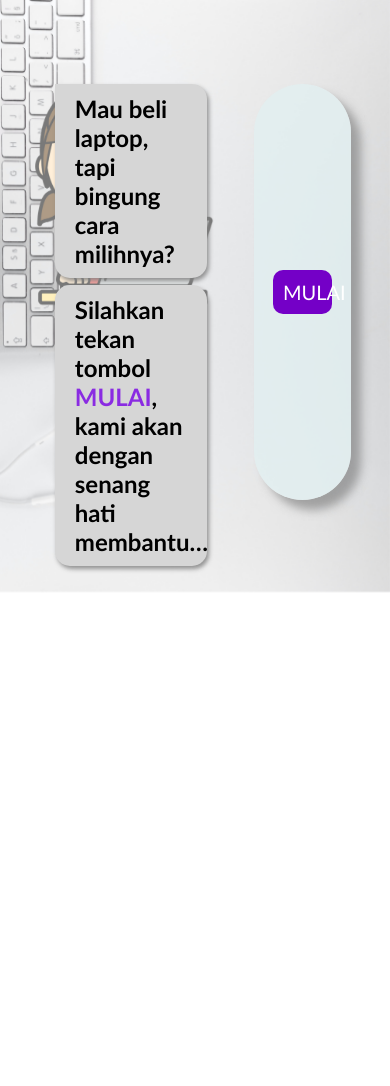
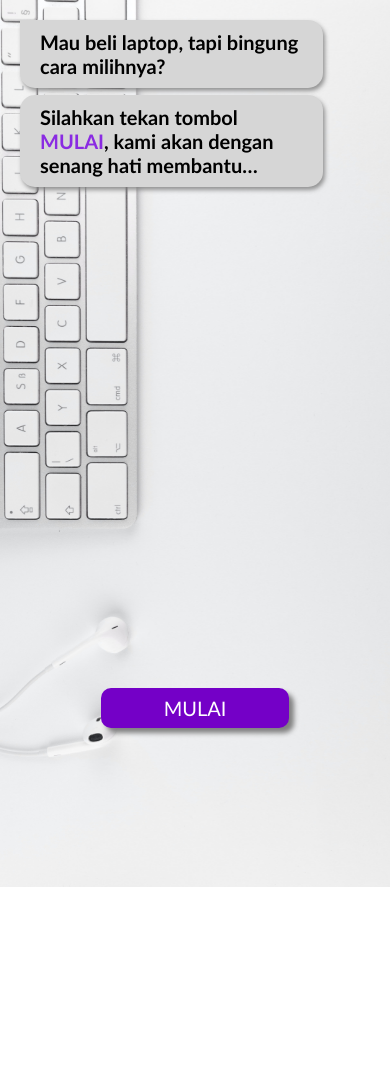
Before and after one commit to R124L-Tech/rekomendasi-laptop, a PHP site: page / in a window 390 px wide; the page is wider, and only the part inside the window is pictured. Shown: the top 1086 px of that part. After the commit the page ends 887 px from the top of that part, so only its background shows below. Run offline with PHP 8.4, Linux system fonts and the light colour scheme.

Commit message:
Responsive fix

```diff
--- /dev/null
+++ b/css/responsive.css
@@ -0,0 +1,69 @@
+@media only screen and (max-width: 900px) {
+  .background img{
+    width: 150%;
+  }
+    .gambar-admin {
+        display: none;
+    }
+
+
+  /* ANIMATION */
+  @keyframes tampil {
+    from {
+      transform: translate(0px,10px);
+    }
+    to {
+      transform: translate(0px,0);
+    }
+  }
+  @keyframes tampilCustomer {
+    from {
+      transform: translate(85px,10px);
+    }
+    to {
+      transform: translate(85px,0);
+    }
+  }
+
+  .chats {
+      width: 90%;
+    padding: 20px;
+  }
+  .chat-admin,
+  .chat-customer {
+      width: 75%;
+      font-size: 20px;
+      /* z-index: 5; */
+  }
+  .chat-admin {
+    transform: translateX(0px);
+  }
+  .chat-admin-tambah {
+    transform: translate(0px, -3px);
+}
+
+.chat-customer{
+    width: 60%;
+    align-self: flex-end;
+    transform: translateX(85px);
+  }
+
+  /* ACTION */
+    .action-center {
+    padding: 5% 0;
+    width: 80%;
+    height: 30vh;
+    position: sticky;
+    left: 10%;
+    bottom: -10px;
+    box-shadow: none;
+    background-color: rgba(226, 239, 240, 0);
+    }
+
+  .selector{
+      box-shadow: 5px 5px 5px gray;
+  }
+  .selector, a {
+    padding: 8px;
+  }
+}
--- a/css/style.css
+++ b/css/style.css
@@ -19,14 +19,85 @@ body {
 
 .gambar-admin {
   position: fixed;
-  /* z-index: 2; */
   top: 10vh;
   left: 9%;
 }
 .gambar-admin img {
+  z-index: 0;
   width: 50%;
   height: auto;
 }
+
+/* CHATS */
+  /* ANIMATION */
+  @keyframes tampil {
+    from {
+      opacity: 0%;
+      transform: translate(-70px,10px);
+    }
+    to {
+      opacity: 100%;
+      transform: translate(-70px,0);
+    }
+  }
+  @keyframes tampilCustomer {
+    from {
+      opacity: 0%;
+      transform: translate(0px,10px);
+    }
+    to {
+      opacity: 100%;
+      transform: translate(0px,0);
+    }
+  }
+
+  .background{
+    z-index: -1;
+    position: fixed;
+    top: 0;
+    left: 0;
+    width: 100%;
+  }
+  .background img{
+    width: 100%;
+  }
+
+  .chats {
+    width: 48%;
+    height: 200%;
+    padding: 10vh 32%;
+    padding-bottom: 50vh;
+  }
+  .chat-admin,
+  .chat-customer {
+    width: 60%;
+    padding: 10px 20px;
+    border-radius: 15px;
+    box-shadow: 2px 3px 4px rgba(128, 128, 128, 0.829);
+  }
+  .chat-admin {
+    margin-bottom: 10px;
+    background-color: rgb(214, 214, 214);
+    color: rgb(0, 0, 0);
+    transform: translateX(-70px);
+    animation: tampil .5s ease-in;
+  }
+  .chat-admin-mulai {
+    border-top-left-radius: 0;
+  }
+  .chat-admin-tambah {
+    transform: translate(-70px, -3px);
+  }
+  .chat-customer {
+    margin-bottom: 35px;
+    background-color: #0592a5;
+    border-top-right-radius: 0;
+    color: white;
+    animation: tampilCustomer .5s ease-in;
+  }
+/* CHATS END */
+
+
 button {
   outline: none;
 }
@@ -45,65 +116,6 @@ button {
   justify-content: space-evenly;
   align-items: center;
 }
-
-/* CHATS */
-  /* ANIMATION */
-  @keyframes tampil {
-    from {
-      opacity: 0%;
-      transform: translate(-70px,10px);
-    }
-    to {
-      opacity: 100%;
-      transform: translate(-70px,0);
-    }
-  }
-
-  .background img{
-    width: 100%;
-  }
-  .background{
-    z-index: -1;
-    position: fixed;
-    top: 0;
-    left: 0;
-    width: 100%;
-  }
-
-  .chats {
-    width: 48%;
-    height: 200%;
-    padding: 10vh 32%;
-    padding-bottom: 50vh;
-  }
-  .chat-admin,
-  .chat-customer {
-    width: 60%;
-    padding: 10px 20px;
-    border-radius: 15px;
-    box-shadow: 2px 3px 4px rgba(128, 128, 128, 0.829);
-    animation: tampil .5s ease-in;
-  }
-  .chat-admin {
-    margin-bottom: 10px;
-    background-color: rgb(214, 214, 214);
-    color: rgb(0, 0, 0);
-    transform: translateX(-70px);
-  }
-  .chat-admin-mulai {
-    border-top-left-radius: 0;
-  }
-  .chat-admin-tambah {
-    transform: translate(-70px, -3px);
-  }
-  .chat-customer {
-    margin-bottom: 35px;
-    background-color: #0592a5;
-    border-top-right-radius: 0;
-    color: white;
-  }
-/* CHATS END */
-
 .selector, a {
   border: none;
   text-decoration: none;
@@ -117,26 +129,3 @@ button {
 .selector:hover, a:nover {
   background-color: rgb(137, 43, 204);
 }
-
-.responsive {
-  display: none;
-}
-@media only screen and (max-width: 900px) {
-  body {
-    overflow-y: hidden;
-  }
-  .responsive {
-    display: flex;
-    justify-content: center;
-    align-items: center;
-    position: absolute;
-    z-index: 999;
-    background-color: black;
-    color: white;
-    width: 100%;
-    height: 100vh;
-    top: 0;
-    left: 0;
-    text-align: center;
-  }
-}
--- a/index.html
+++ b/index.html
@@ -7,6 +7,7 @@
     <meta name="viewport" content="width=device-width, initial-scale=1, shrink-to-fit=no">
 
     <link rel="stylesheet" href="css/style.css">
+    <link rel="stylesheet" href="css/responsive.css">
 
     <title>Request Laptop</title>
 </head>
@@ -121,15 +122,10 @@
             <button class="selector" id="lo_2" hidden>Tidak</button>
 
             <!-- liat full rekomendasi -->
-            <button class="selector" id="lfull" hidden><a href="rekomendasi/">Lihat Rekomendasi</a></button>
+            <button class="selector" id="lfull" hidden><a href="rekomendasi/">Rekomendasi</a></button>
 
         </div>
     </div>
-
-    <!-- AKTIFKAN AGARTIDAK BISA DIAKSES VIA MOBILE -->
-    <!-- <div class="responsive">
-        <h1>Berhubung tampilannya belum responsive, jadi untuk sementara hanya boleh diakses menggunakan laptop.</h1>
-    </div> -->
 
     <!-- input hasil nilai -->
     <input type="text" id="jp1" hidden>
```
Also changed, not shown: img/mobile-admin.png (added), 1 other file.
